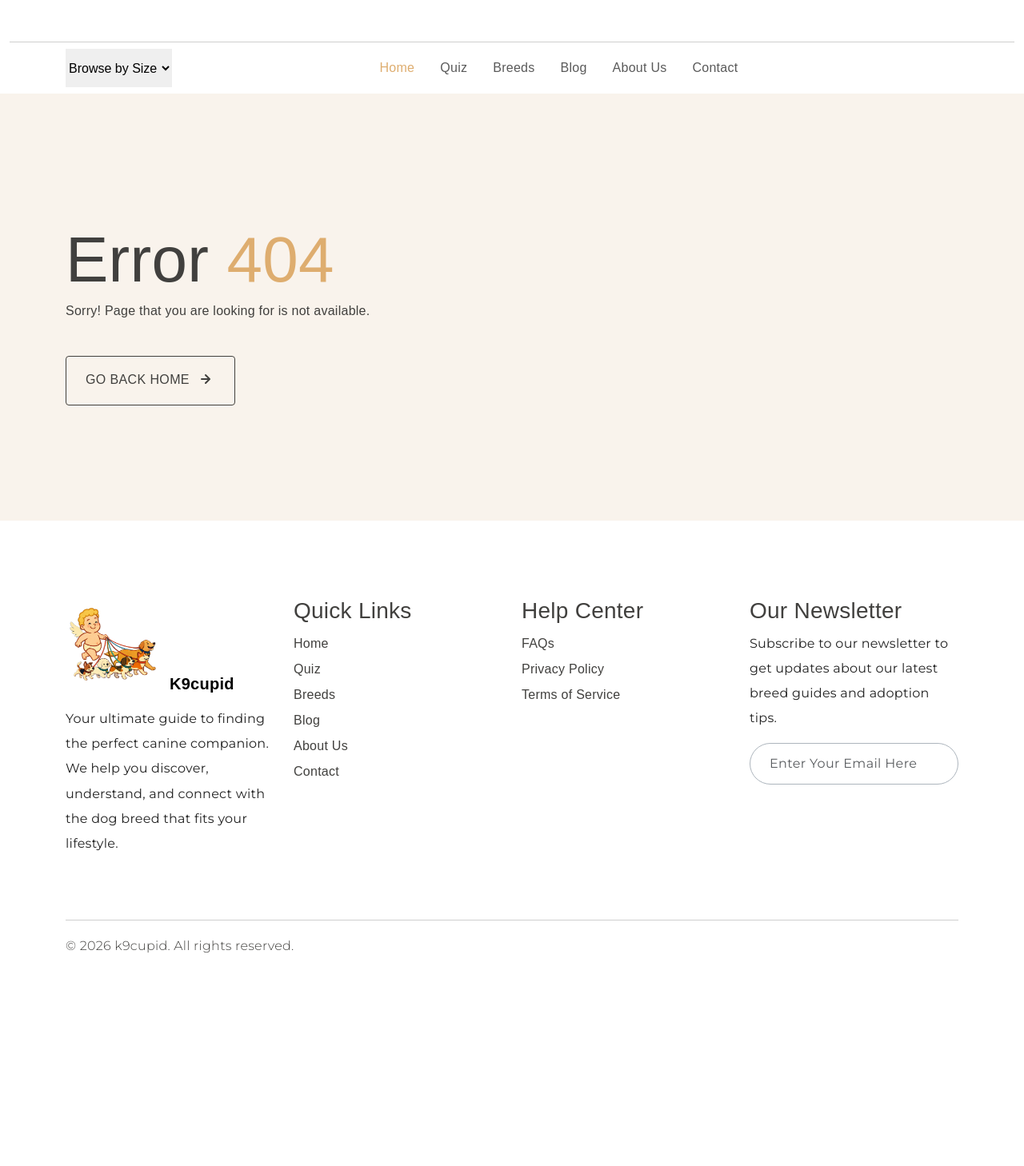
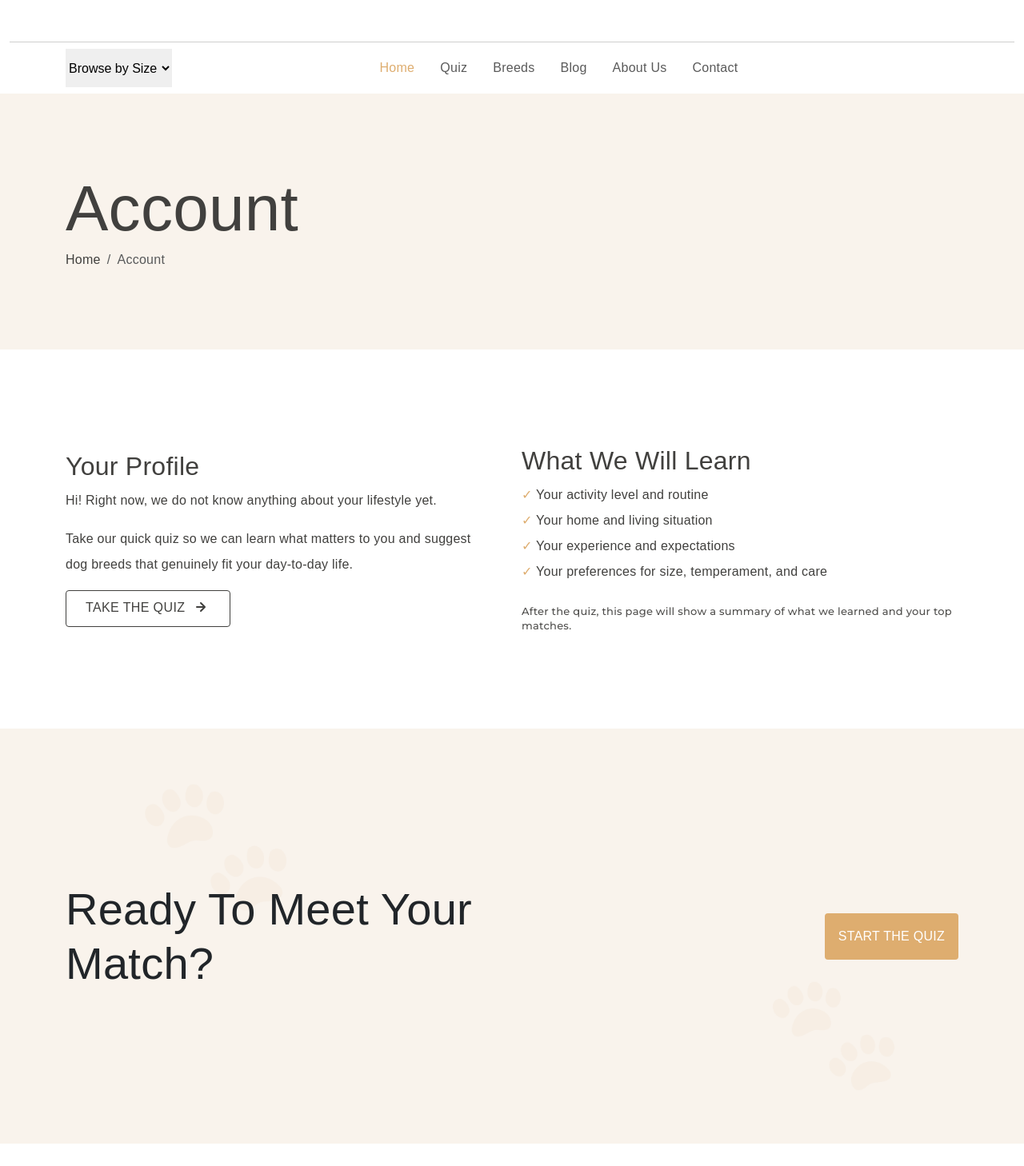
Before and after one commit to horodylova/k9cupid, a Next.js app: page /account in a window 1280 px wide. Before the commit this address had no page. Shown: the part 132-1590 px from the top of the page at 80% size. Before the commit the page ends 1347 px from the top, so only its background shows below. Built offline with nearby package versions, Linux system fonts and the light colour scheme; some icons are missing; a web font is replaced by a local one.

Commit message:
Add account page empty state

```diff
--- /dev/null
+++ b/src/app/(site)/account/page.tsx
@@ -0,0 +1,92 @@
+"use client";
+
+import Link from "next/link";
+
+export default function AccountPage() {
+  return (
+    <>
+      <section id="banner" className="py-3" style={{ background: "#F9F3EC" }}>
+        <div className="container">
+          <div className="hero-content py-5 my-3">
+            <h2 className="display-1 mt-3 mb-0">Account</h2>
+            <nav className="breadcrumb">
+              <Link className="breadcrumb-item nav-link" href="/">
+                Home
+              </Link>
+              <span className="breadcrumb-item active" aria-current="page">
+                Account
+              </span>
+            </nav>
+          </div>
+        </div>
+      </section>
+
+      <section className="my-5 py-5">
+        <div className="container">
+          <div className="row align-items-center">
+            <div className="col-md-6 my-4 pe-5">
+              <h2>Your Profile</h2>
+              <p>
+                Hi! Right now, we do not know anything about your lifestyle yet.
+              </p>
+              <p>
+                Take our quick quiz so we can learn what matters to you and suggest dog breeds that genuinely fit your
+                day-to-day life.
+              </p>
+              <Link href="/quiz/start" className="btn btn-outline-dark btn-lg text-uppercase fs-6 rounded-1 py-2 px-4">
+                Take the Quiz
+                <svg width="24" height="24" viewBox="0 0 24 24" className="mb-1 ms-2">
+                  <use xlinkHref="#arrow-right"></use>
+                </svg>
+              </Link>
+            </div>
+            <div className="col-md-6 my-4">
+              <h2>What We Will Learn</h2>
+              <p className="m-0">
+                <span className="text-primary">✓</span> Your activity level and routine
+              </p>
+              <p className="m-0">
+                <span className="text-primary">✓</span> Your home and living situation
+              </p>
+              <p className="m-0">
+                <span className="text-primary">✓</span> Your experience and expectations
+              </p>
+              <p className="m-0">
+                <span className="text-primary">✓</span> Your preferences for size, temperament, and care
+              </p>
+              <p
+                className="mt-4 mb-0 secondary-font account-profile-note fw-medium"
+                style={{ fontSize: 13, lineHeight: "18px" }}
+              >
+                After the quiz, this page will show a summary of what we learned and your top matches.
+              </p>
+            </div>
+          </div>
+        </div>
+      </section>
+
+      <section
+        id="register"
+        style={{
+          backgroundImage: "url(/images/background-img.png)",
+          backgroundRepeat: "no-repeat",
+          backgroundSize: "cover",
+          backgroundPosition: "center",
+        }}
+      >
+        <div className="container">
+          <div className="row py-5 my-5">
+            <div className="col-lg-6 py-4 my-4 py-lg-5 my-lg-5 text-center text-lg-start">
+              <h2 className="display-4 my-4 my-lg-5 text-dark">Ready to Meet Your Match?</h2>
+            </div>
+            <div className="col-lg-6 py-4 my-4 py-lg-5 my-lg-5 d-flex align-items-center justify-content-center justify-content-lg-end">
+              <Link href="/quiz/start" className="btn btn-primary p-3 text-uppercase rounded-1">
+                Start the Quiz
+              </Link>
+            </div>
+          </div>
+        </div>
+      </section>
+    </>
+  );
+}
--- a/src/app/(site)/globals.css
+++ b/src/app/(site)/globals.css
@@ -856,6 +856,11 @@ iconify-icon.send-icon {
   flex: 1 1 220px;
 }
 
+.account-profile-note {
+  color: rgba(65, 64, 62, 0.92) !important;
+  font-weight: 500 !important;
+}
+
 @media (min-width: 768px) {
   .wishlist-action-link {
     flex: 0 0 auto;
```
